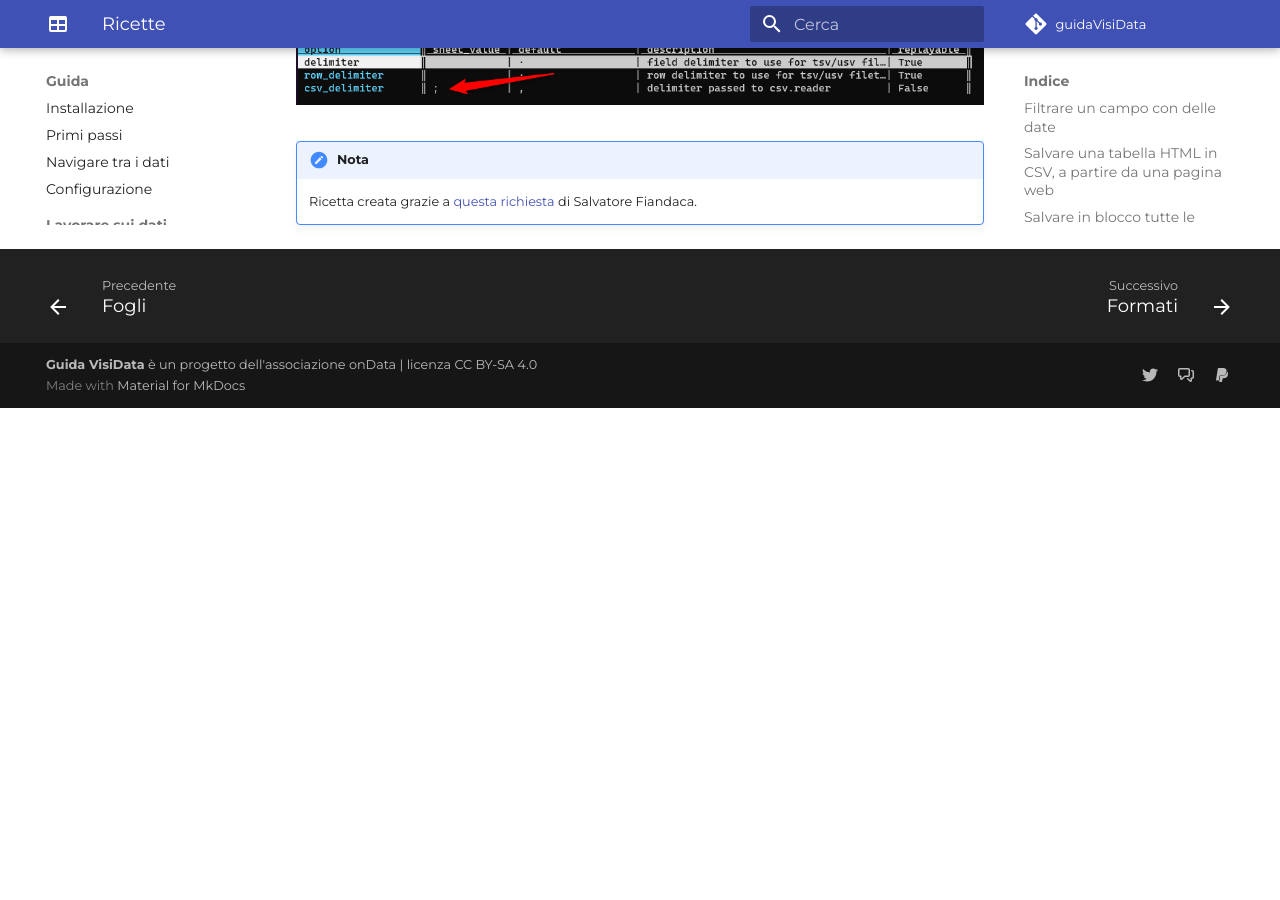
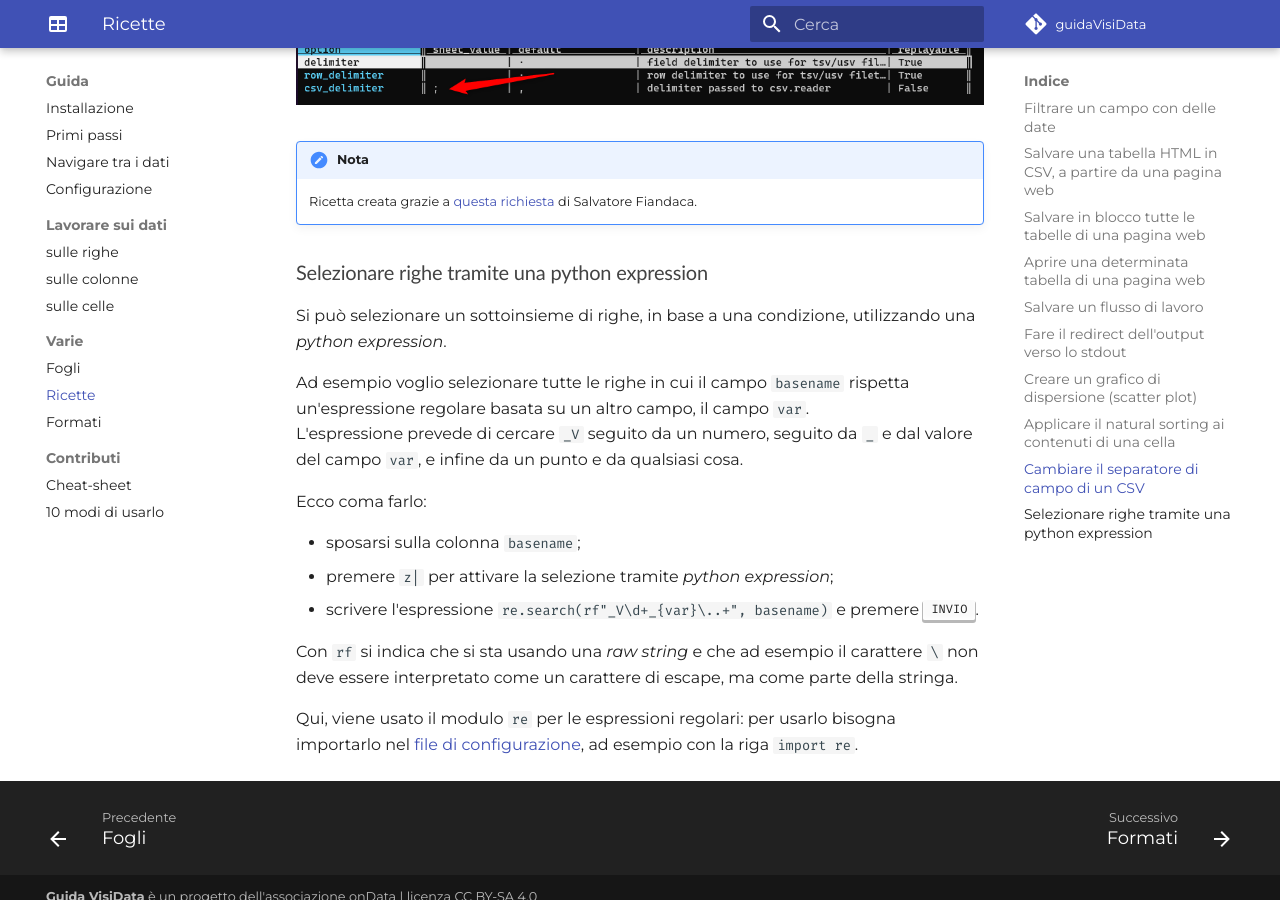
Before and after one commit to ondata/guidaVisiData, an MkDocs documentation site: the page built from docs/ricette.md, in a window 1280 px wide and 900 px high, scrolled down 12181 px. Built offline with MkDocs 1.6.1 and Material for MkDocs 9.7.7, drawn with Linux system fonts in a browser that asks for light colours; comment, search, counter and statistics services are not loaded; before the commit the page ends 12589 px from its top, so only the background shows below that.

Commit message:
aggiunta sezione su selezione righe tramite espressione Python

```diff
--- a/docs/ricette.md
+++ b/docs/ricette.md
@@ -372,3 +372,20 @@ Se si vuole cambiare il separatore di campo di un CSV, questi i passi da seguire
 !!! note "Nota"
 
     Ricetta creata grazie a [questa richiesta](https://github.com/ondata/guidaVisiData/discussions/55) di Salvatore Fiandaca.
+
+### Selezionare righe tramite una python expression
+
+Si può selezionare un sottoinsieme di righe, in base a una condizione, utilizzando una *python expression*.
+
+Ad esempio voglio selezionare tutte le righe in cui il campo `basename` rispetta un'espressione regolare basata su un altro campo, il campo `var`.<br>
+L'espressione prevede di cercare `_V` seguito da un numero, seguito da `_` e dal valore del campo `var`, e infine da un punto e da qualsiasi cosa.
+
+Ecco coma farlo:
+
+- sposarsi sulla colonna `basename`;
+- premere `z|` per attivare la selezione tramite *python expression*;
+- scrivere l'espressione `re.search(rf"_V\d+_{var}\..+", basename)` e premere <kbd>INVIO</kbd>.
+
+Con `rf` si indica che si sta usando una *raw string* e che ad esempio il carattere `\` non deve essere interpretato come un carattere di escape, ma come parte della stringa.
+
+Qui, viene usato il modulo `re` per le espressioni regolari: per usarlo bisogna importarlo nel [file di configurazione](configurazione.md), ad esempio con la riga `import re`.
```
